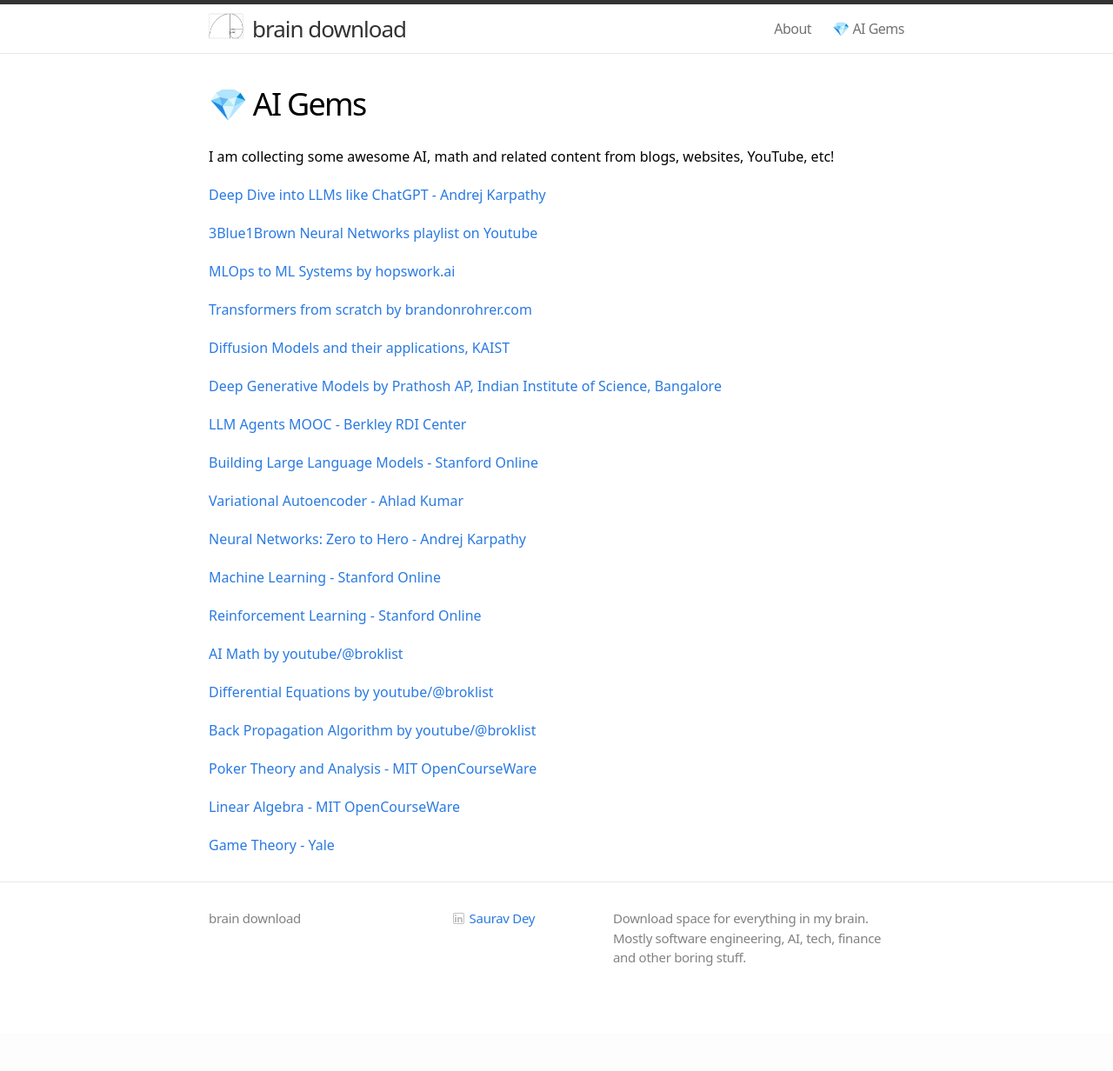
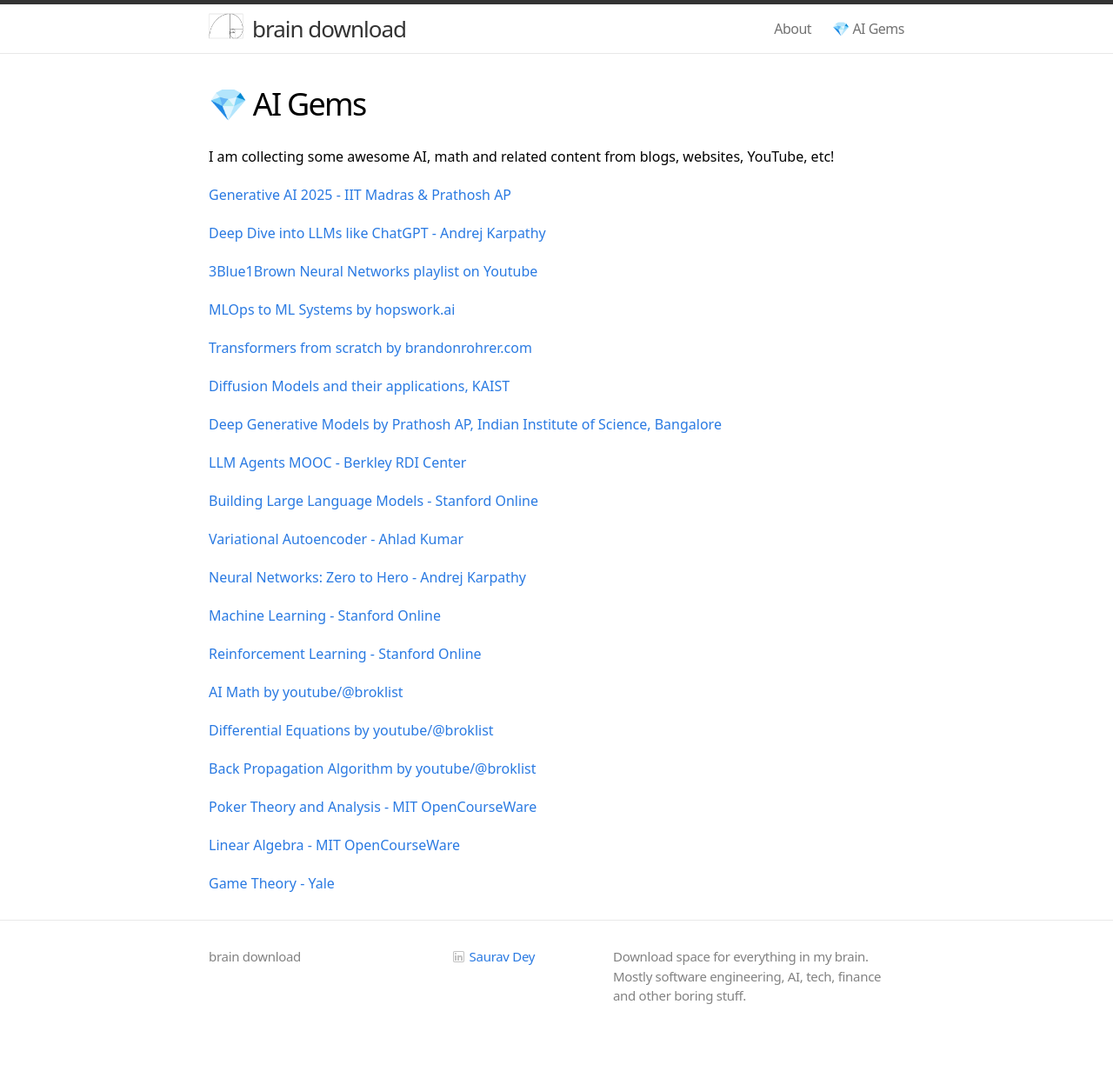
Before and after one commit to mindyouragents/mindyouragents.github.io, a Jekyll site: the page built from ai-gems.md, in a window 1280 px wide. Shown: the whole page at 87% size. Built offline with Jekyll 4.4.1, drawn with Linux system fonts in a browser that asks for light colours; some web fonts are replaced; before the commit the page ends 1188 px from its top, so only the background shows below that.

Commit message:
new course from IIT Madras

```diff
--- a/ai-gems.md
+++ b/ai-gems.md
@@ -7,6 +7,8 @@
 ---
 
 I am collecting some awesome AI, math and related content from blogs, websites, YouTube, etc!
+
+[Generative AI 2025 - IIT Madras & Prathosh AP](https://www.youtube.com/playlist?list=PLZ2ps__7DhBa5xCmncgH7kPqLqMBq7xlu)
 
 [Deep Dive into LLMs like ChatGPT - Andrej Karpathy](https://www.youtube.com/watch?v=7xTGNNLPyMI&t=3790s)
 
```
